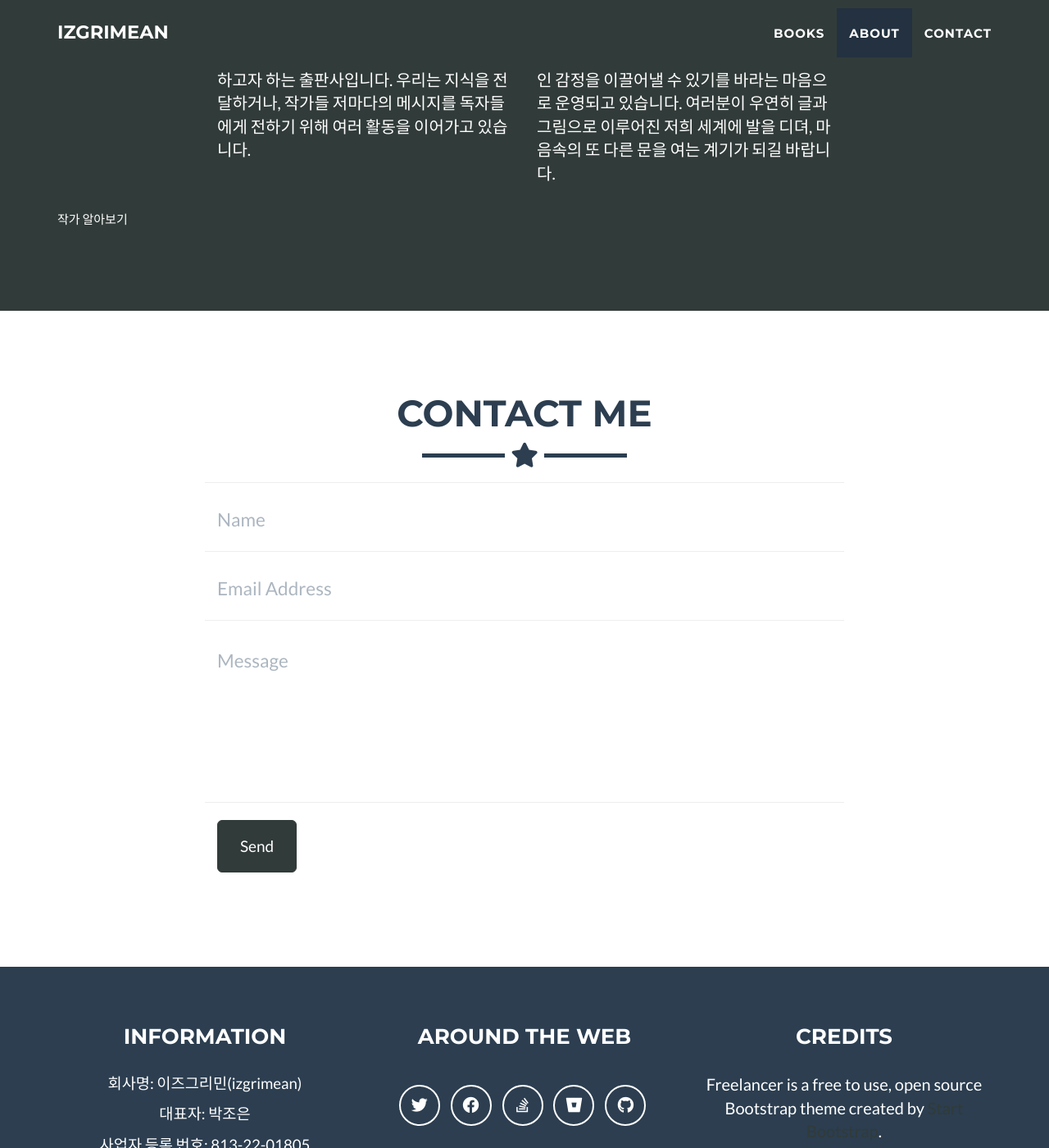
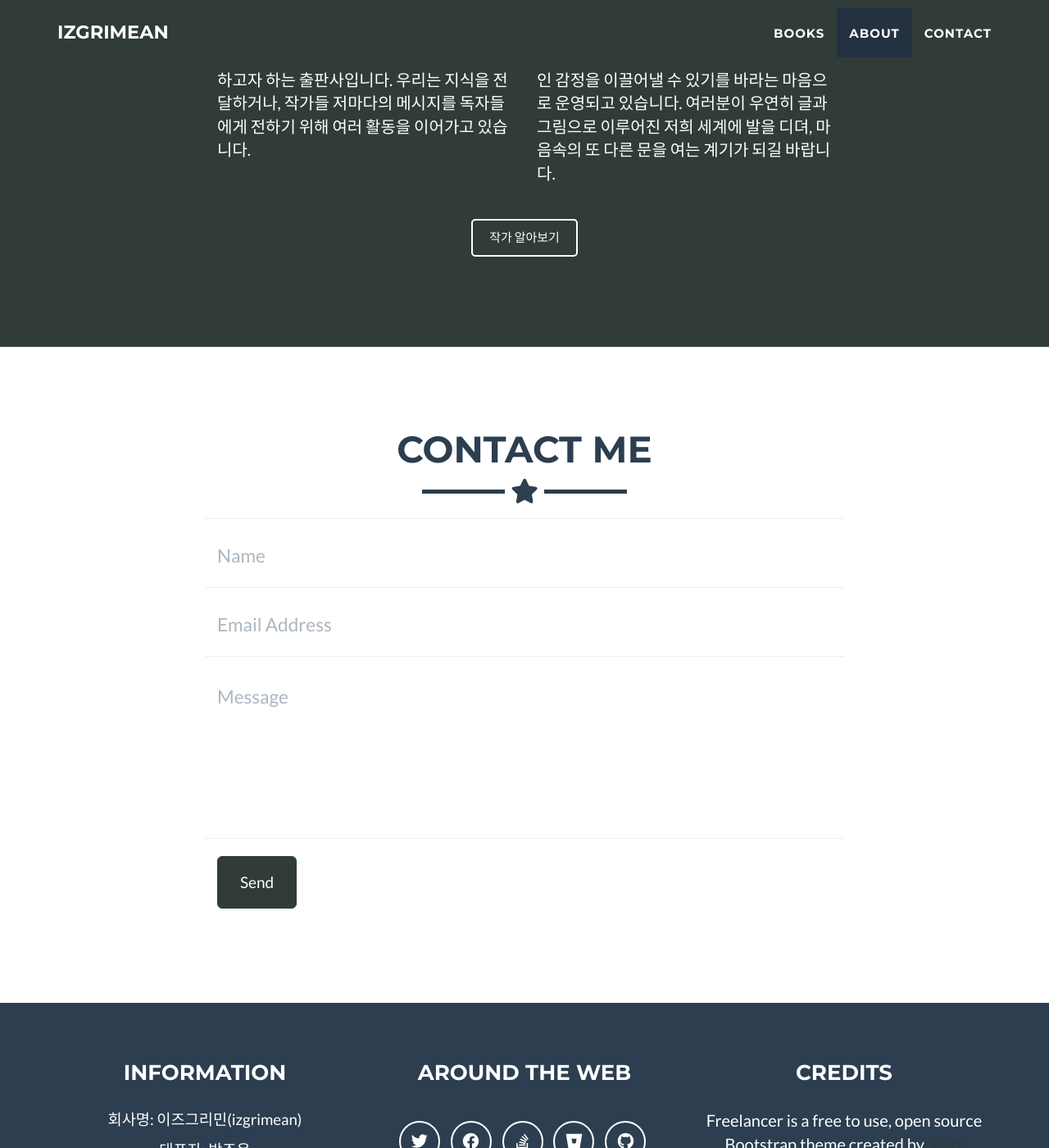
Before and after one commit to izgrimean/izgrimean.github.io, a Jekyll site: the page built from _posts/2014-07-18-project-1.markdown, in a window 1280 px wide and 1400 px high, scrolled down 1516 px. Shown: the whole window at 82% size. Built offline with Jekyll 4.4.1, drawn with Linux system fonts in a browser that asks for light colours.

Commit message:
Update about.html

```diff
--- a/_includes/about.html
+++ b/_includes/about.html
@@ -26,6 +26,28 @@
       -->
     </div>
     <br/>
+
+    <style>
+      /* <summary> 버튼 스타일 */
+      summary {
+        display: block; /* 블록 레벨 요소로 만들어 가운데 정렬을 가능하게 함 */
+        text-align: center; /* 텍스트 가운데 정렬 */
+        cursor: pointer; /* 마우스 오버 시 커서 모양을 포인터로 변경 */
+        padding: 10px 20px; /* 내부 여백 추가 */
+        margin: 10px auto; /* 자동 마진으로 가운데 정렬 */
+        width: fit-content; /* 내용에 맞게 너비 조절 */
+        background-color: transparent; /* 배경색 투명 */
+        border: 2px solid white; /* 하얀색 윤곽선 */
+        border-radius: 5px; /* 윤곽선 둥글게 처리 */
+        color: white; /* 텍스트 색상 하얀색 */
+      }
+
+      /* 클릭 시 및 포커스 시 스타일 */
+      summary:focus, summary:active {
+        outline: none; /* 포커스 시 외곽선 제거 */
+      }
+    </style>
+
     <details>
     <summary>작가 알아보기</summary>
     <table style="width: 100%; border-collapse: collapse;">
@@ -33,7 +55,7 @@
         <td style="padding: 10px; text-align: center;">
             <img src="/img/profile.png" alt="Profile Image" style="width: 100px; height: auto;">
         </td>
-        <td style="padding: 10px; color: 000000;">
+        <td style="padding: 10px; color: #000000;">
             <strong>이름/필명:</strong> 홍길동 <br/>
             <strong>소개:</strong> 자연과학을 좋아합니다. <br/>
             <strong>참여한 책:</strong> <img src="/img/portfolio/cake.png" alt="Profile Image" style="width: 20px; height: auto;">
@@ -43,7 +65,7 @@
         <td style="padding: 10px; text-align: center;">
             <img src="/img/profile.png" alt="Profile Image" style="width: 100px; height: auto;">
         </td>
-        <td style="padding: 10px;" color: 000000;>
+        <td style="padding: 10px; color: #000000;">
             <strong>이름/필명:</strong> 홍길동 <br/>
             <strong>소개:</strong> 자연과학을 좋아합니다. <br/>
             <strong>참여한 책:</strong> <img src="/img/portfolio/cake.png" alt="Profile Image" style="width: 20px; height: auto;">
@@ -53,7 +75,7 @@
         <td style="padding: 10px; text-align: center;">
             <img src="/img/profile.png" alt="Profile Image" style="width: 100px; height: auto;">
         </td>
-        <td style="padding: 10px;" color: 000000;>
+        <td style="padding: 10px; color: #000000;">
             <strong>이름/필명:</strong> 홍길동 <br/>
             <strong>소개:</strong> 자연과학을 좋아합니다. <br/>
             <strong>참여한 책:</strong> <img src="/img/portfolio/cake.png" alt="Profile Image" style="width: 20px; height: auto;">
```
